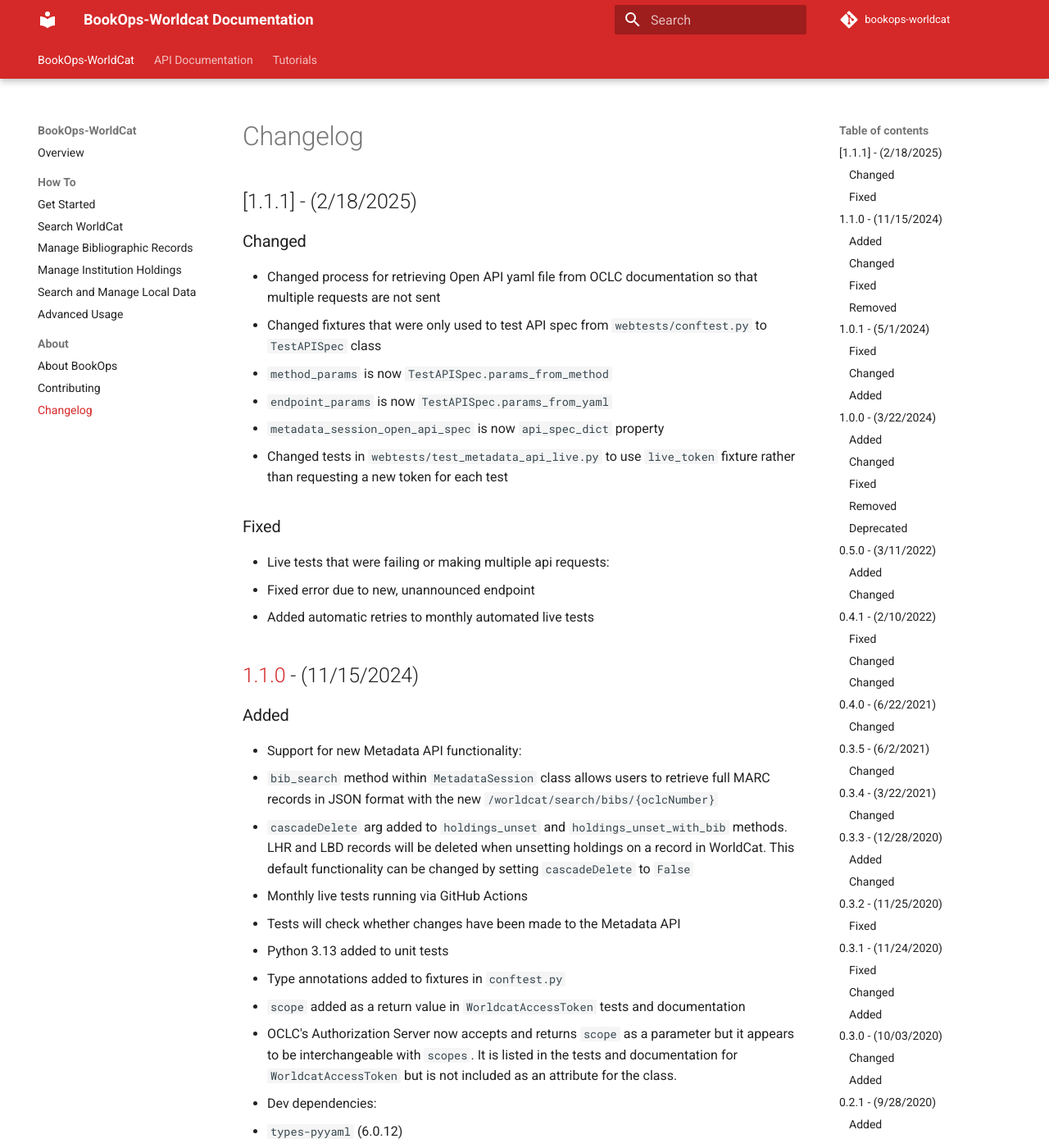
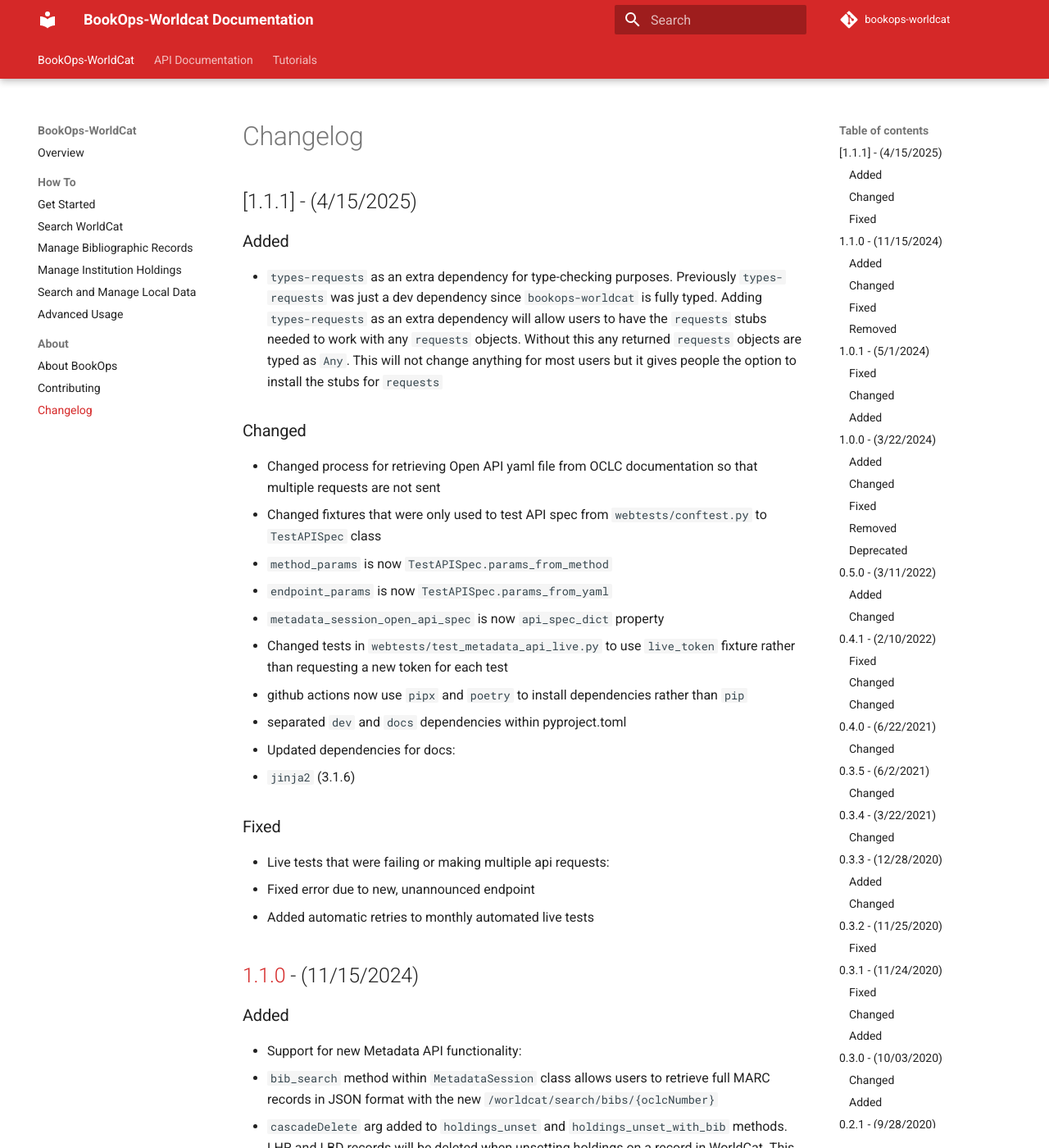
Before and after one commit to BookOps-CAT/bookops-worldcat, an MkDocs documentation site: the page built from docs/changelog.md, in a window 1280 px wide and 1400 px high. Shown: the whole window at 82% size. Built offline with MkDocs 1.6.1 and Material for MkDocs 9.7.7, drawn with Linux system fonts in a browser that asks for light colours; comment, search, counter and statistics services are not loaded; the version menu is left out.

Commit message:
updated changelog for v1.1.1 release

```diff
--- a/docs/changelog.md
+++ b/docs/changelog.md
@@ -1,6 +1,8 @@
 # Changelog
 
-## [1.1.1] - (2/18/2025)
+## [1.1.1] - (4/15/2025)
+### Added
+ - `types-requests` as an extra dependency for type-checking purposes. Previously `types-requests` was just a dev dependency since `bookops-worldcat` is fully typed. Adding `types-requests` as an extra dependency will allow users to have the `requests` stubs needed to work with any `requests` objects. Without this any returned `requests` objects are typed as `Any`. This will not change anything for most users but it gives people the option to install the stubs for `requests`
 ### Changed
  - Changed process for retrieving Open API yaml file from OCLC documentation so that multiple requests are not sent
  - Changed fixtures that were only used to test API spec from `webtests/conftest.py` to `TestAPISpec` class
@@ -8,7 +10,10 @@
    - `endpoint_params` is now `TestAPISpec.params_from_yaml`
    - `metadata_session_open_api_spec` is now `api_spec_dict` property
  - Changed tests in `webtests/test_metadata_api_live.py` to use `live_token` fixture rather than requesting a new token for each test
-
+ - github actions now use `pipx` and `poetry` to install dependencies rather than `pip`
+ - separated `dev` and `docs` dependencies within pyproject.toml
+ - Updated dependencies for docs:
+ - `jinja2` (3.1.6)
 ### Fixed
  - Live tests that were failing or making multiple api requests:
    - Fixed error due to new, unannounced endpoint
```
